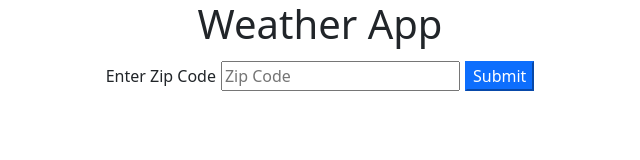
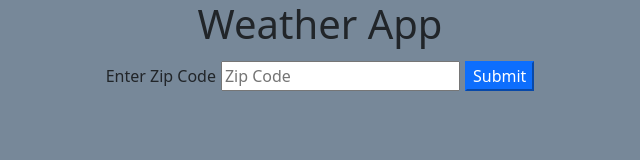
Before and after one commit to morganmontague/sandbox-weather, a website: page index.html in a window 1280 px wide. Shown: the whole page, without its empty margins (320-960 px from the left). Drawn offline with nearby package versions, Linux system fonts and the light colour scheme; the site is published under a folder, as on GitHub Pages, so addresses that start at the root find nothing.

Commit message:
Update index.html

```diff
--- a/index.html
+++ b/index.html
@@ -7,7 +7,7 @@
   <link rel="stylesheet" href="https://stackpath.bootstrapcdn.com/bootstrap/5.0.0-alpha1/css/bootstrap.min.css" integrity="sha384-r4NyP46KrjDleawBgD5tp8Y7UzmLA05oM1iAEQ17CSuDqnUK2+k9luXQOfXJCJ4I" crossorigin="anonymous">
 
   <!-- import the webpage's stylesheet -->
-        <link rel="stylesheet" href="/CSS/style.css" />
+        <link rel="stylesheet" href="./CSS/style.css" />
 
       <script src="https://cdn.jsdelivr.net/npm/popper.js@1.16.0/dist/umd/popper.min.js" integrity="sha384-Q6E9RHvbIyZFJoft+2mJbHaEWldlvI9IOYy5n3zV9zzTtmI3UksdQRVvoxMfooAo" crossorigin="anonymous"></script>
       <script src="https://stackpath.bootstrapcdn.com/bootstrap/5.0.0-alpha1/js/bootstrap.min.js" integrity="sha384-oesi62hOLfzrys4LxRF63OJCXdXDipiYWBnvTl9Y9/TRlw5xlKIEHpNyvvDShgf/" crossorigin="anonymous"></script>
```
